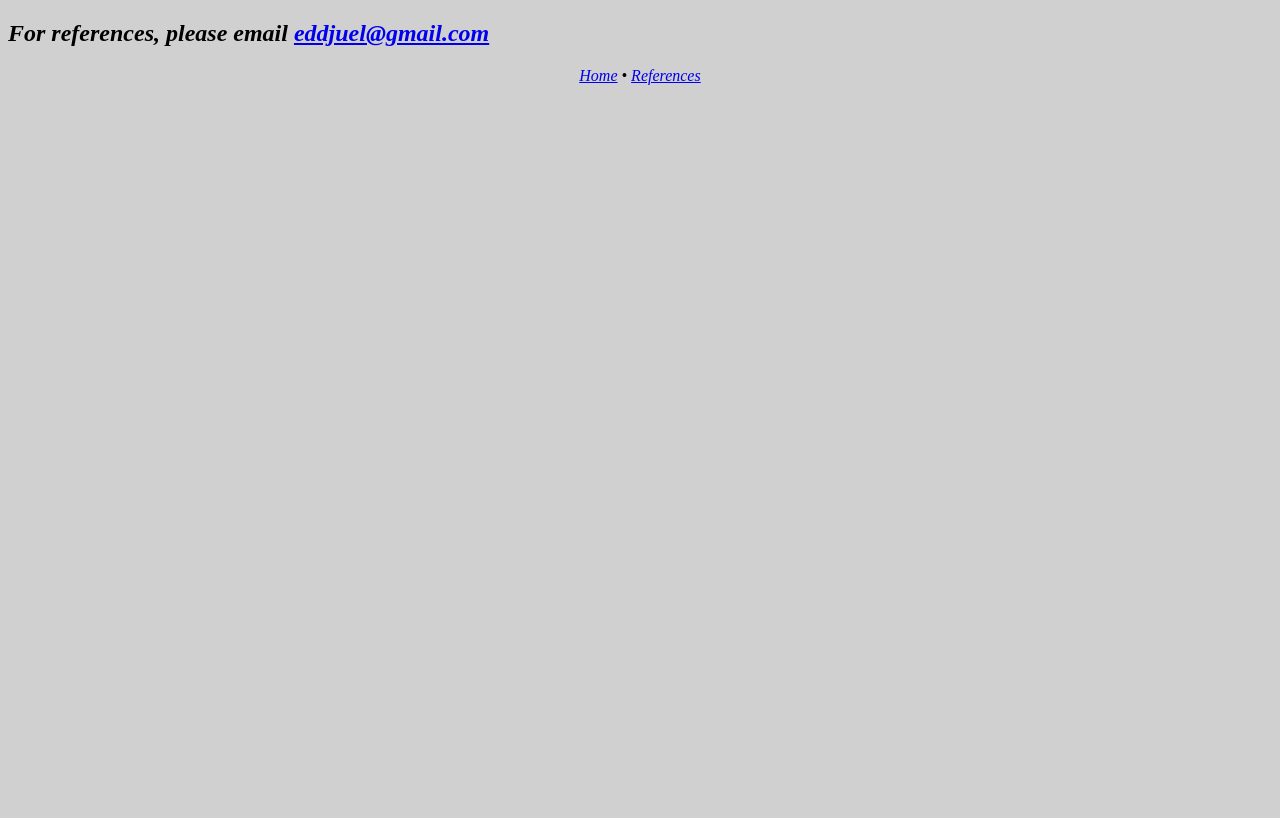
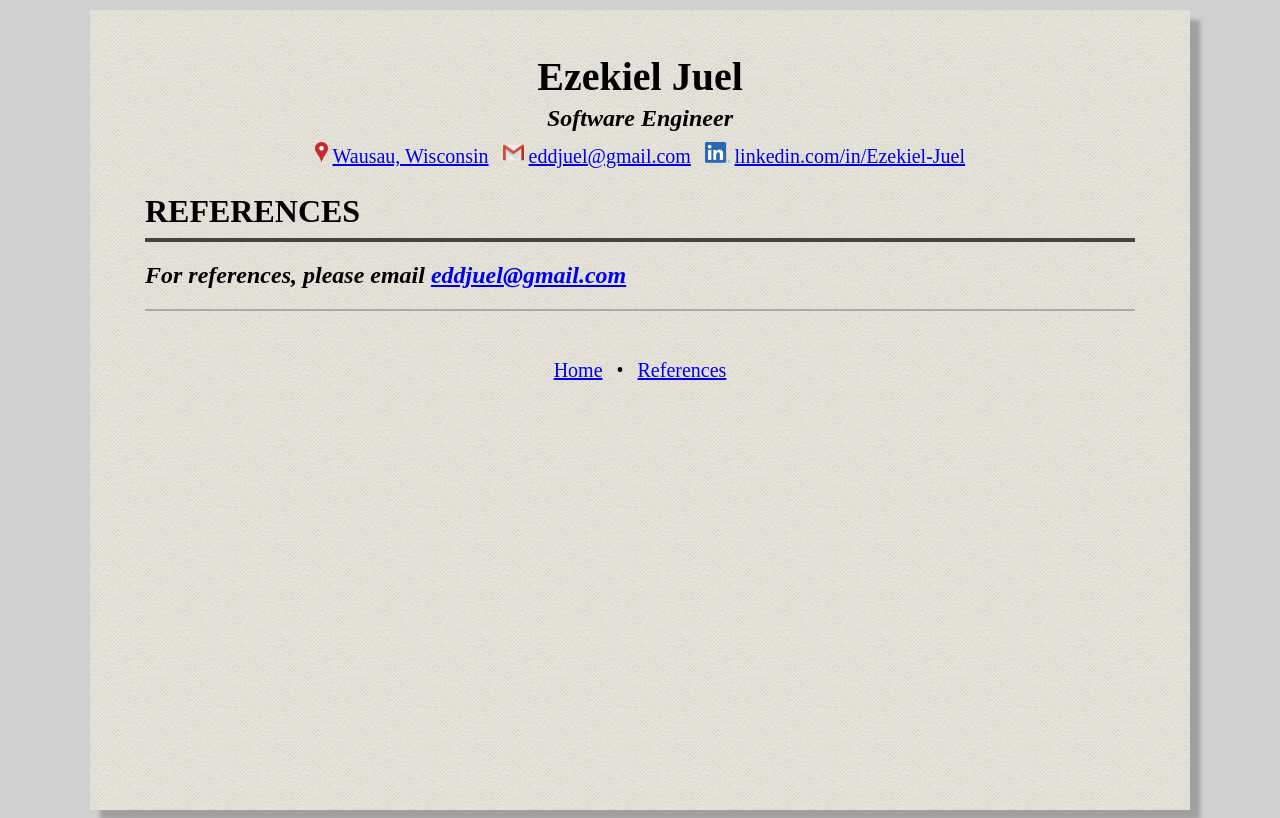
Before and after one commit to ejuel/resume, a plain HTML site: page references.html in a window 1280 px wide. Drawn offline with Linux system fonts and the light colour scheme.

Commit message:
Formatting Changes
- Min page size
- Contact info (will break into multiple lines)
- Navigation (will break into multiple lines)

```diff
--- a/css/styles.css
+++ b/css/styles.css
@@ -39,12 +39,29 @@ ul li{
   margin-top: 10px;
   box-shadow: 10px 10px 4px #A0A0A0;
 }
+/****** Max paper size ******/
+@media screen and (max-height: 1600px) {
+  .resumePaper{
+    min-height: 100vh;
+    /* Use full screen for min height */
+  }
+}
+@media screen and (min-height: 1601px) {
+  .resumePaper{
+    min-height: 1500px;
+    /* If screen is too large then limit paper size */
+  }
+}
+
+
+
 .resumeContent{
 max-width: 90%;
 margin: auto;
 margin-top: 25px;
 margin-bottom: 25px;
 }
+
 .myName{
   font-size: 2.5em;
 }
@@ -54,6 +71,21 @@ margin-bottom: 25px;
 
 .bodyText{
   font-size: 20px;
+}
+.contact, .nav{
+  list-style-type: none;
+  text-align: center;
+  margin: 0;
+  padding: 0;
+}
+.contact li, .nav li {
+  display: inline-block;
+  padding: 5px;
+}
+.nav div {
+margin: auto;
+margin-top: 0;
+margin-bottom: 1px;
 }
 
 .section{
@@ -75,10 +107,6 @@ margin-bottom: 25px;
   margin-top: 0;
   margin-bottom: 5px;
   text-align: center;
-}
-.contact{
-  display: flex;
-  justify-content: center;
 }
 
 .tblContact img {
--- a/references.html
+++ b/references.html
@@ -11,16 +11,54 @@
 </head>
 
 <body>
-  <header>
-    <h2><em>For references, please email <a HREF="mailto:eddjuel@gmail.com">eddjuel@gmail.com</a></em></h2>
-  </header>
+  <div class="resumePaper">
+    <br />
+    <div class="resumeContent">
+      <div class="header">
+        <h1 class="headerContent myName">Ezekiel Juel</h1>
+        <h2 class="headerContent myTitle"><em>Software Engineer</em></h2>
+          <ul class="contact">
+            <!-- NOTE: LinkedIn guidelines require minimum bug icon height of 21. All icons set height to 21 for consistency-->
+            <li><img src="img/gMaps_icon.png" alt="location: " height="21px">
+              <a target="_blank" rel="noreferrer noopener" href="https://www.google.com/maps/place/Wausau,+WI/">
+                <b1 class="bodyText">Wausau, Wisconsin</b1>
+              </a></li>
+            <li><img src="img/gmail.png" alt="Email: " height="21px">
+              <a HREF="mailto:eddjuel@gmail.com">
+                <b1 class="bodyText">eddjuel@gmail.com</b1>
+              </a></li>
+            <!--<li>
+                <td class="tdContact">
+    <img src="img/phone.png" alt="Phone: ">
+    <a href="tel:1234567890">
+      <b1 class="bodyText">(123) 456-7890</b1>
+    </a>
+  </td>
+            </li>
+          -->
+            <li><img src="img/LI-In-Bug.png" height=21 alt="LinkedIn: ">
+              <a target="_blank" rel="noreferrer noopener" href="http://linkedin.com/in/Ezekiel-Juel">
+                <b1 class="bodyText">linkedin.com/in/Ezekiel-Juel</b1>
+              </a></li>
+          </ul>
 
-  <footer align="center">
-    <b1><em>
-        <a href="index.html">Home</a>
-        • <a href="references.html">References</a>
-      </em></b1>
-  </footer>
+        <h1 class="section">REFERENCES</h1>
+        <hr class="hrBegin">
+        <h2><em>For references, please email <a HREF="mailto:eddjuel@gmail.com">eddjuel@gmail.com</a></em></h2>
+        <hr class="hrEnd">
+      </div>
+    </div>
+
+    <br />
+    <div class="nav" align="center">
+      <ul class="nav">
+        <li><a href="index.html">Home</a></li>
+        <li>•</li>
+        <li><a href="references.html">References</a></li>
+      </ul>
+    </div>
+    <br />
+  </div>
 </body>
 
 </html>
```
Also changed, not shown: index.html (+20 -25 lines).
